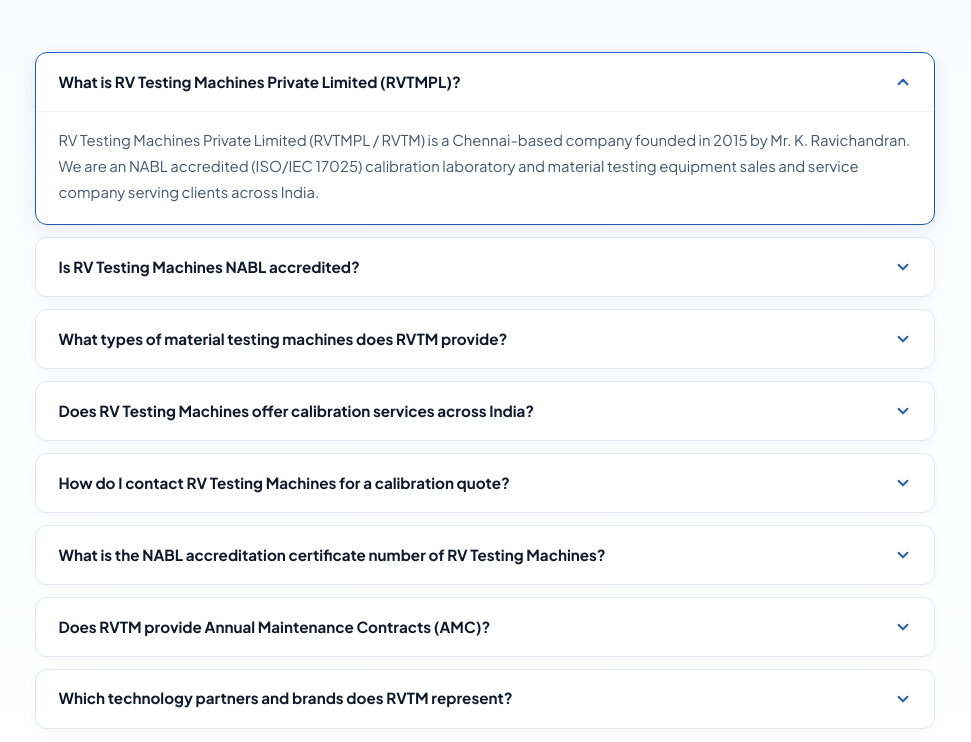
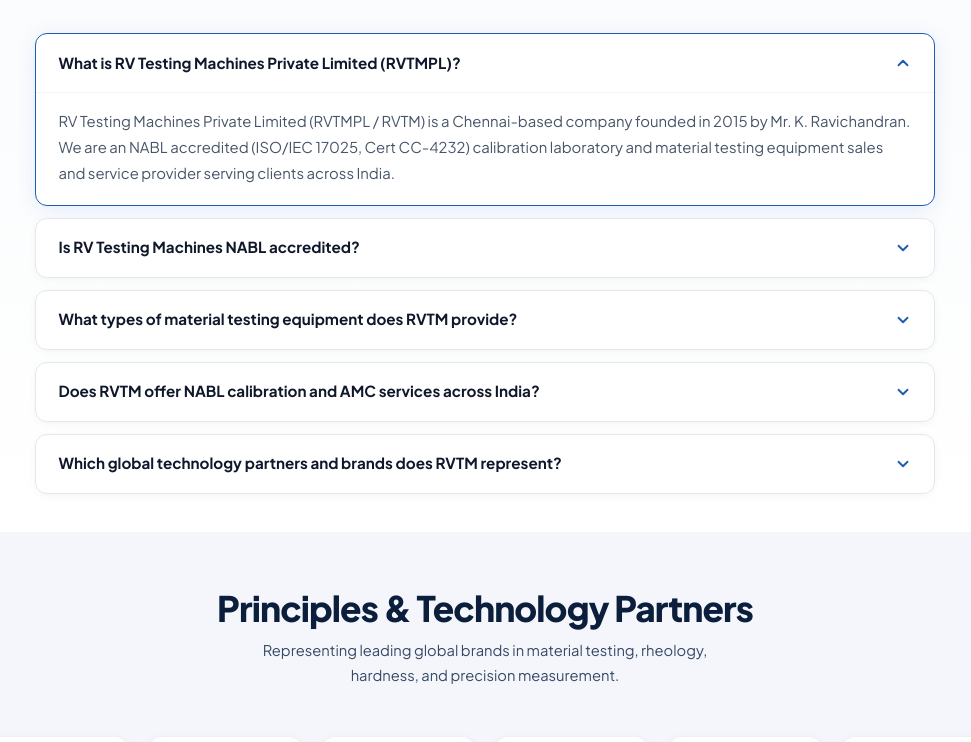
Before and after one commit to Parthibanmuthukumar/rvtestingmachines, a React (Vite) app: page / in a window 1280 px wide. Shown: the part 5819-6561 px from the top of the page, without its empty margins (155-1126 px from the left). Built offline with nearby package versions, Linux system fonts and the light colour scheme; no server answers.

Commit message:
Reduce vertical space gap above global partners and limit home FAQs to 5 verified questions

```diff
--- a/src/seo/structuredData.js
+++ b/src/seo/structuredData.js
@@ -335,42 +335,27 @@ export const HOME_FAQS = [
   {
     question: 'What is RV Testing Machines Private Limited (RVTMPL)?',
     answer:
-      'RV Testing Machines Private Limited (RVTMPL / RVTM) is a Chennai-based company founded in 2015 by Mr. K. Ravichandran. We are an NABL accredited (ISO/IEC 17025) calibration laboratory and material testing equipment sales and service company serving clients across India.',
+      'RV Testing Machines Private Limited (RVTMPL / RVTM) is a Chennai-based company founded in 2015 by Mr. K. Ravichandran. We are an NABL accredited (ISO/IEC 17025, Cert CC-4232) calibration laboratory and material testing equipment sales and service provider serving clients across India.',
   },
   {
     question: 'Is RV Testing Machines NABL accredited?',
     answer:
-      'Yes. RV Testing Machines Private Limited operates an NABL accredited calibration laboratory with Certificate Number CC – 4232. Our calibration services are traceable to national measurement standards and comply with ISO/IEC 17025 requirements.',
+      'Yes. RV Testing Machines Private Limited operates an NABL accredited calibration laboratory with Certificate Number CC-4232. Our calibration services comply with ISO/IEC 17025 standards and are traceable to national measurement standards.',
   },
   {
-    question: 'What types of material testing machines does RVTM provide?',
+    question: 'What types of material testing equipment does RVTM provide?',
     answer:
-      'RVTM provides Universal Testing Machines (UTM), IRHD Micro Hardness Testers, Digital Durometers, Rheometers (MDR), Mooney Viscometers, Rockwell/Brinell/Vickers Hardness Testers, Impact Testers, Fatigue Testing Machines, and more — covering rubber, elastomers, metals, plastics, composites, textiles, and ceramics.',
+      'RVTM provides Universal Testing Machines (UTM), IRHD Micro Hardness Testers, Digital Durometers, Rheometers (MDR), Mooney Viscometers, Rockwell/Brinell/Vickers Hardness Testers, Impact Testers, and Fatigue Testing Machines for rubber, polymers, metals, and composites.',
   },
   {
-    question: 'Does RV Testing Machines offer calibration services across India?',
+    question: 'Does RVTM offer NABL calibration and AMC services across India?',
     answer:
-      'Yes. We offer both on-site and in-laboratory NABL accredited calibration services across India, including Chennai, Mumbai, Delhi, Bangalore, Hyderabad, Pune, Coimbatore, Ahmedabad, and Kolkata. We issue ISO/IEC 17025 compliant calibration certificates traceable to national standards.',
+      'Yes. We offer both on-site and laboratory NABL accredited calibration services (Cert CC-4232), preventive maintenance, and Annual Maintenance Contracts (AMC) across India, including Chennai, Mumbai, Delhi, Bangalore, Hyderabad, Pune, Coimbatore, Ahmedabad, and Kolkata.',
   },
   {
-    question: 'How do I contact RV Testing Machines for a calibration quote?',
+    question: 'Which global technology partners and brands does RVTM represent?',
     answer:
-      'You can reach us at +91 94444 90691 (WhatsApp/Mobile), +91 44 2249 0691 (Landline), or email us at sales@rvtestingmachines.com. You can also fill out our contact form on the website for a calibration quote or technical consultation.',
-  },
-  {
-    question: 'What is the NABL accreditation certificate number of RV Testing Machines?',
-    answer:
-      'The NABL accreditation certificate number of RV Testing Machines Private Limited is CC – 4232. This accreditation covers calibration of universal testing machines (UTM), hardness testers, load cells, and related material testing instruments.',
-  },
-  {
-    question: 'Does RVTM provide Annual Maintenance Contracts (AMC)?',
-    answer:
-      'Yes. RV Testing Machines Private Limited offers comprehensive Annual Maintenance Contracts (AMC) for testing machines including preventive maintenance, scheduled calibration, emergency repairs, and technical support — keeping your lab production-ready year-round.',
-  },
-  {
-    question: 'Which technology partners and brands does RVTM represent?',
-    answer:
-      'RVTM is an authorized representative for leading global testing equipment manufacturers including Prescott (Germany), Fischer (Germany), Form+Test (Germany), Hildebrand (Germany), and other reputed international brands in material testing.',
+      'RVTM is an authorized sales and service representative for leading global testing equipment manufacturers including Prescott (Germany), Fischer (Germany), Form+Test (Germany), Hildebrand (Germany), and UTM Unconventional Testing Machines.',
   },
 ];
 
--- a/src/styles/global-partners.css
+++ b/src/styles/global-partners.css
@@ -3,7 +3,7 @@
    ============================================================ */
 
 .global-partners {
-  padding: var(--gy) var(--gx);
+  padding: clamp(2rem, 4vw, 3rem) var(--gx) clamp(3rem, 6vw, 5rem);
   background: var(--bg);
   text-align: center;
   overflow: hidden;
--- a/src/styles/home-sections.css
+++ b/src/styles/home-sections.css
@@ -757,7 +757,7 @@
    FAQ SECTION — powers Google FAQ rich results
 ───────────────────────────────────────────────────────────── */
 .home-faq {
-  padding: clamp(3rem, 6vw, 5rem) var(--gx);
+  padding: clamp(2.5rem, 4.5vw, 4rem) var(--gx) clamp(1.5rem, 3vw, 2.5rem);
   background: linear-gradient(180deg, #f8fafc 0%, #ffffff 100%);
 }
 
```
